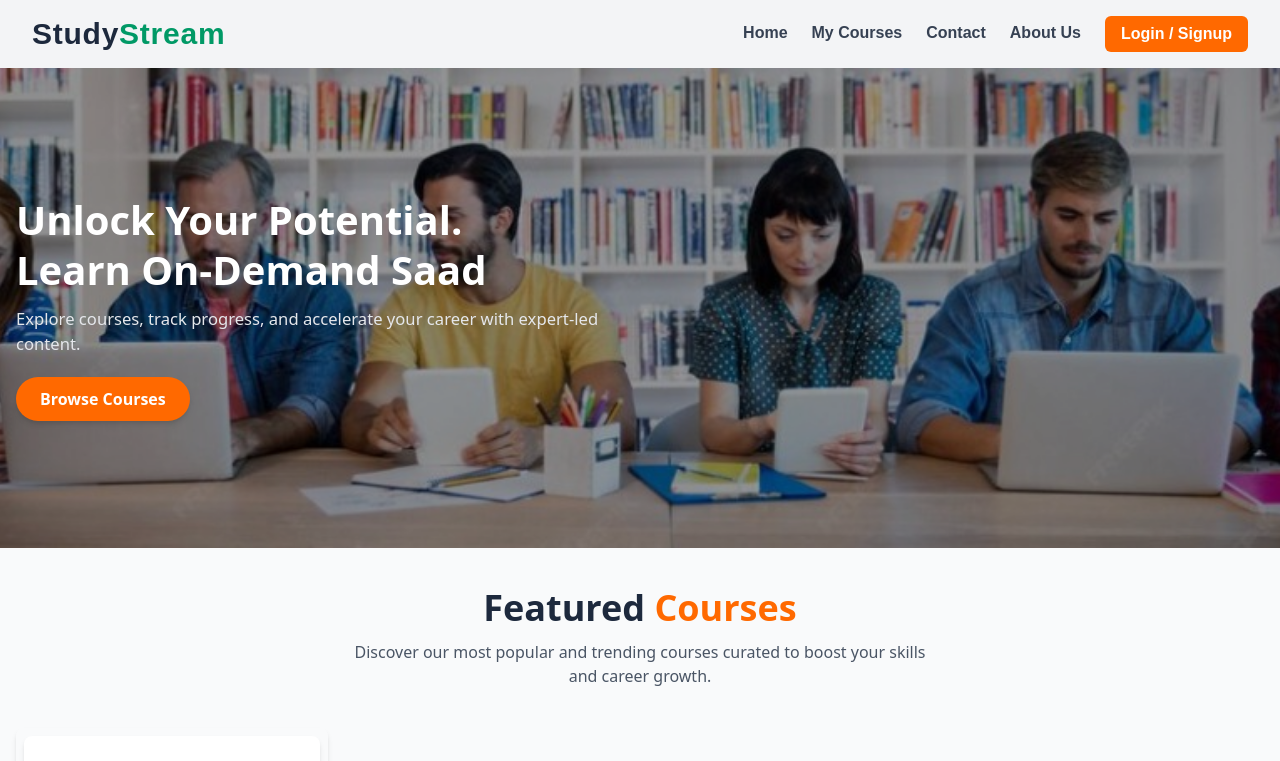
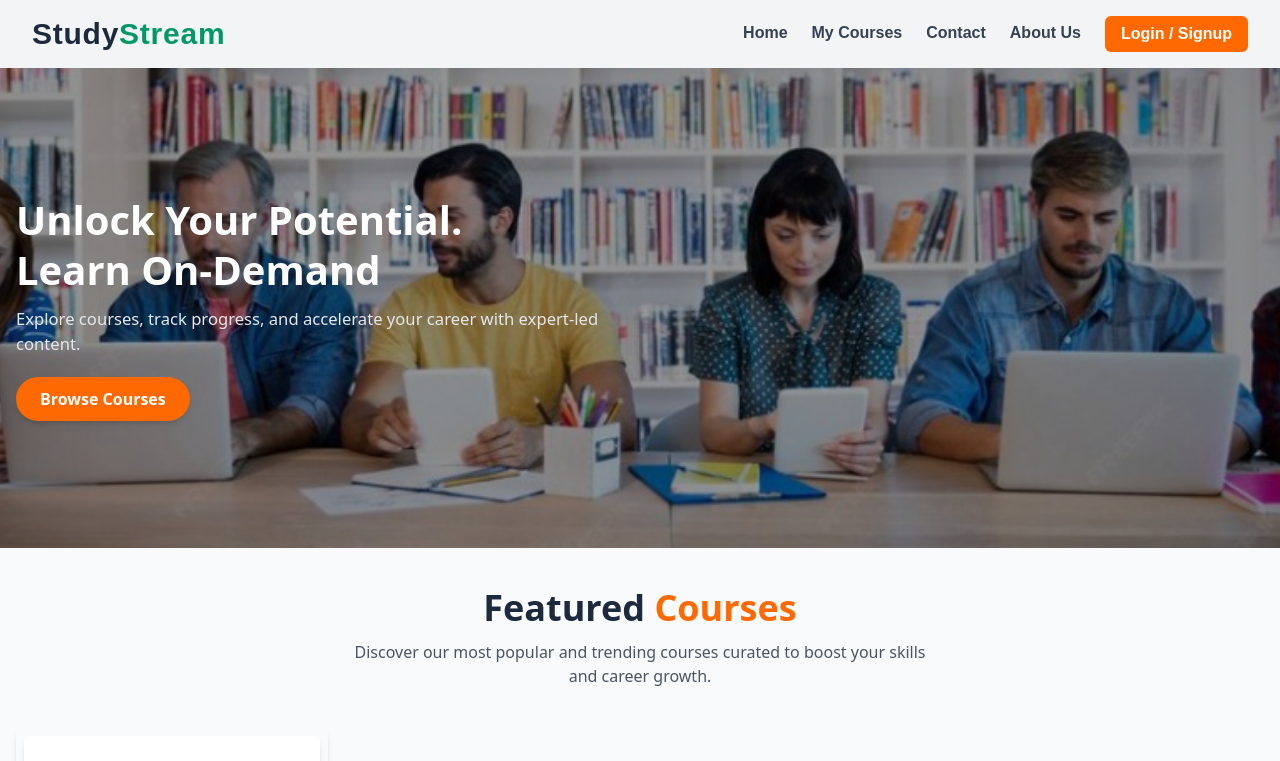
Before and after one commit to saadmunaf123/LMS, a Next.js app: page / in a window 1280 px wide. Shown: the top 761 px of the page. Built offline with nearby package versions, Linux system fonts and the light colour scheme; a web font is replaced by a local one.

Commit message:
Describe your changes here

```diff
--- a/components/Home/HeroBanner.tsx
+++ b/components/Home/HeroBanner.tsx
@@ -21,7 +21,7 @@ const HeroBanner = () => {
             Unlock Your Potential.
           </h1>
           <h1 className="m-0 text-[clamp(1.6rem,4vw,2.5rem)] leading-tight font-extrabold">
-            Learn On-Demand Saad
+            Learn On-Demand
           </h1>
           <p className="mt-3 text-[clamp(0.95rem,1.3vw,1.1rem)] text-gray-200">
             Explore courses, track progress, and accelerate your career with expert-led content.
```
